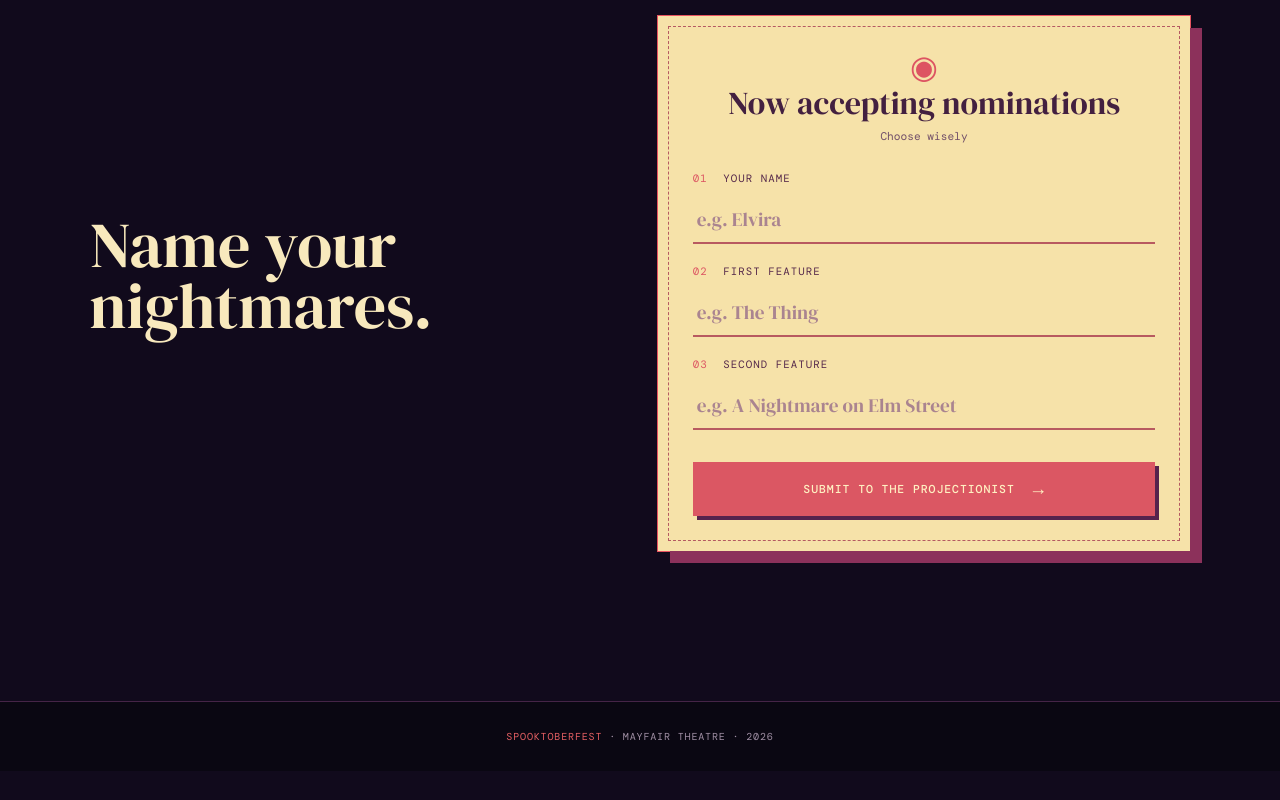
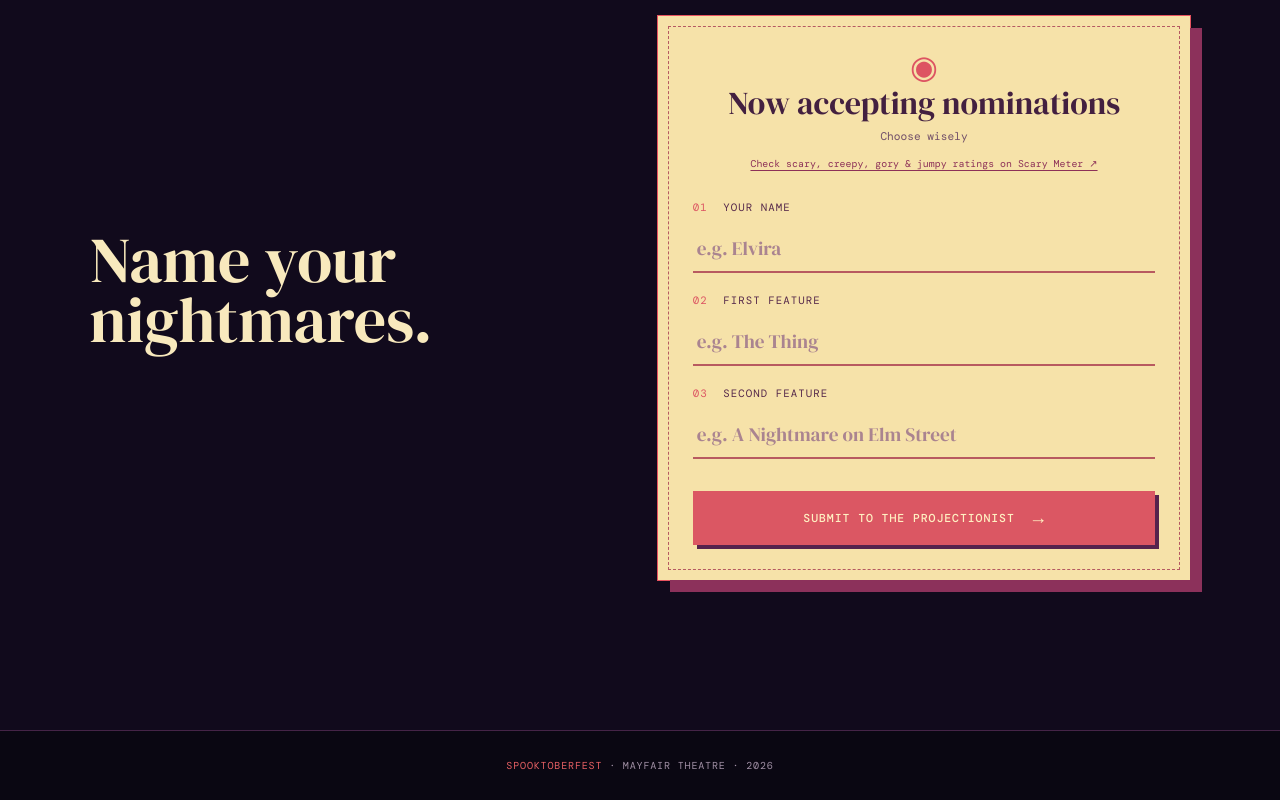
Before and after one commit to wfairclough/spooktoberfest.boo, a SvelteKit app in the folder apps/web/: page / in a window 1280 px wide. Shown: the part 1073-1873 px from the top of the page. Before the commit the page ends 1844 px from the top, so only its background shows below. Built offline with nearby package versions, Linux system fonts and the light colour scheme; no server answers.

Commit message:
feat: link nomination form to Scary Meter

```diff
--- a/apps/web/src/routes/+page.svelte
+++ b/apps/web/src/routes/+page.svelte
@@ -64,6 +64,14 @@
 					<span class="reel" aria-hidden="true">◉</span>
 					<h3>Now accepting nominations</h3>
 					<p>Choose wisely</p>
+					<a
+						class="scary-meter-link"
+						href="https://scarymeter.com/"
+						target="_blank"
+						rel="noreferrer"
+					>
+						Check scary, creepy, gory &amp; jumpy ratings on Scary Meter ↗
+					</a>
 				</div>
 				<div class="field">
 					<label for="nominator-name"><span>01</span> Your name</label><input
@@ -447,6 +455,17 @@
 		color: #725069;
 		font-size: 0.7rem;
 	}
+	.scary-meter-link {
+		display: inline-block;
+		margin-top: 14px;
+		color: #8d3158;
+		font-size: 0.62rem;
+		line-height: 1.45;
+		text-underline-offset: 3px;
+	}
+	.scary-meter-link:hover {
+		color: #4b1c4c;
+	}
 	.field {
 		position: relative;
 		margin: 20px 0;
```
